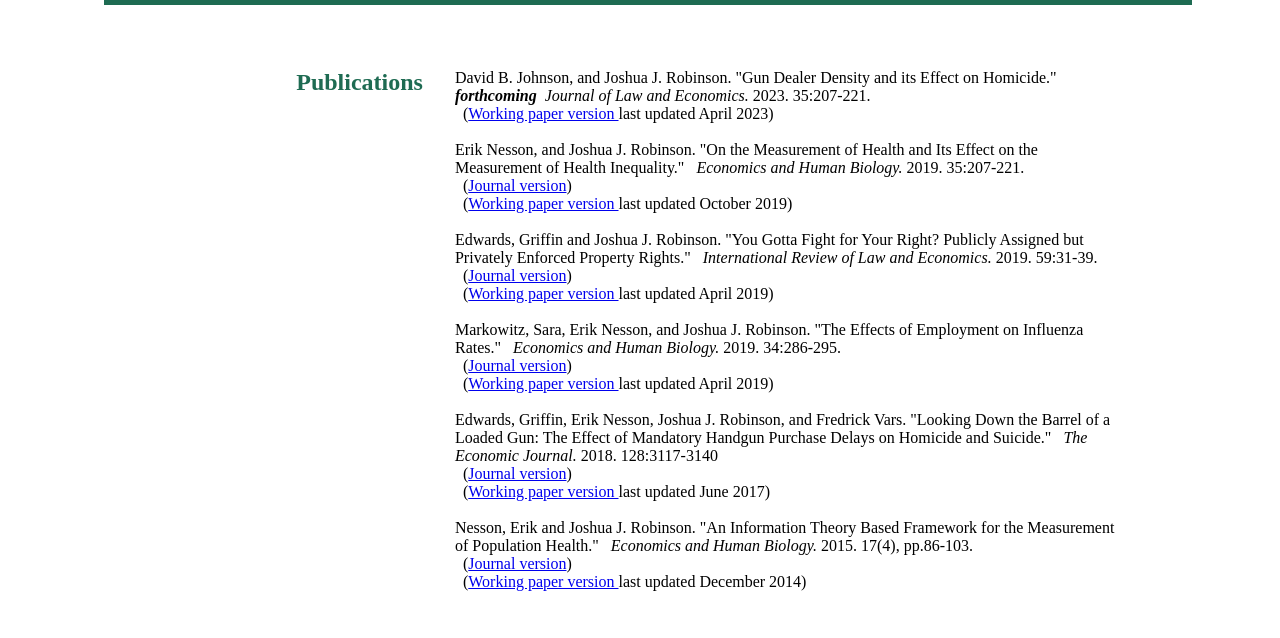
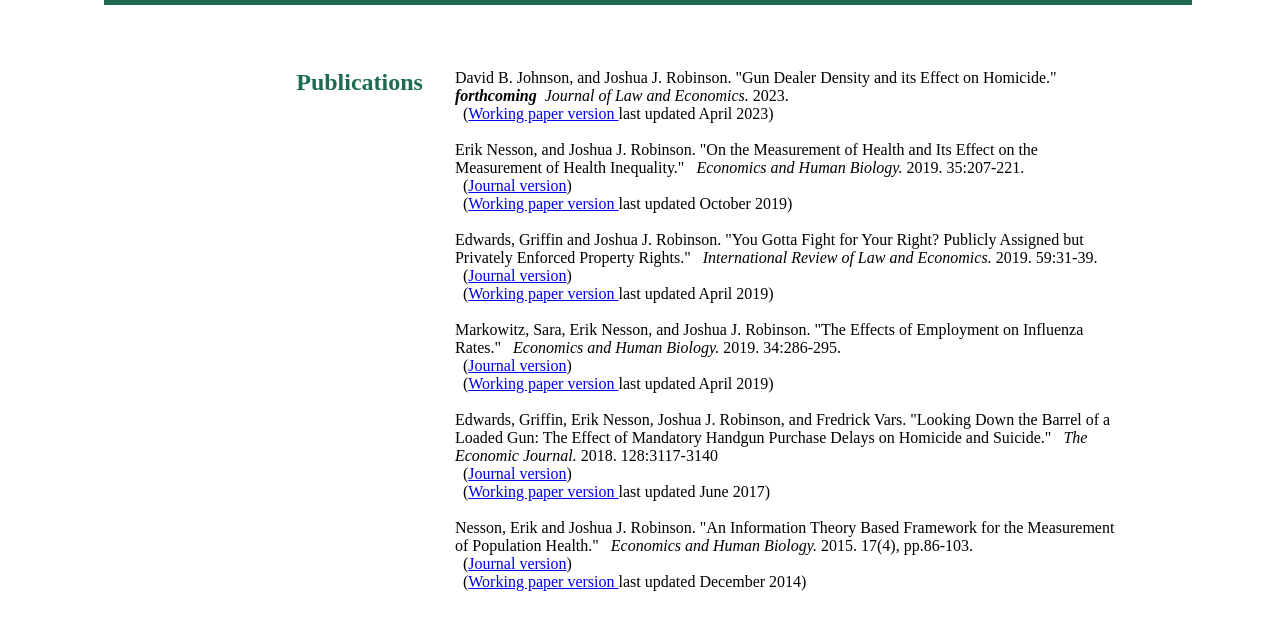
Before and after one commit to joshrob06/github.io, a plain HTML site: page research.html in a window 1280 px wide. Shown: the part 152-790 px from the top of the page. Drawn offline with Linux system fonts and the light colour scheme.

Commit message:
Update research.html

```diff
--- a/research.html
+++ b/research.html
@@ -188,7 +188,7 @@ shadow { position: relative;
 <tr><td width=30% align=right valign=top>
 		<font size=5 color=#1E6B52><b>Publications</b></font></td>
 		<td width=70% align=left valign=top>
-		David B. Johnson, and Joshua J. Robinson. "Gun Dealer Density and its Effect on Homicide." &#160 <b> <i> forthcoming </i></b> &#160<i>Journal of Law and Economics.</i> 2023. 35:207-221.<br>
+		David B. Johnson, and Joshua J. Robinson. "Gun Dealer Density and its Effect on Homicide." &#160 <b> <i> forthcoming </i></b> &#160<i>Journal of Law and Economics.</i> 2023.<br>
 	&#160 (<a href="fflsandgundeath.pdf" target="_blank"
 	onClick="javascript: _gaq.push(['_trackPageview', '/downloads/jmp']);">Working paper version </a>last updated April 2023)<br><br>
 
```
